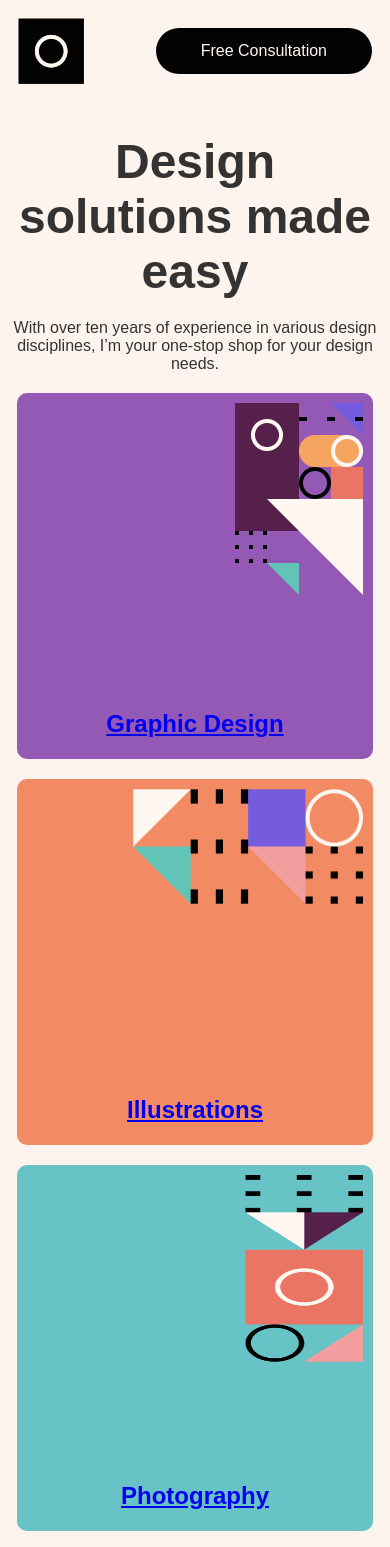
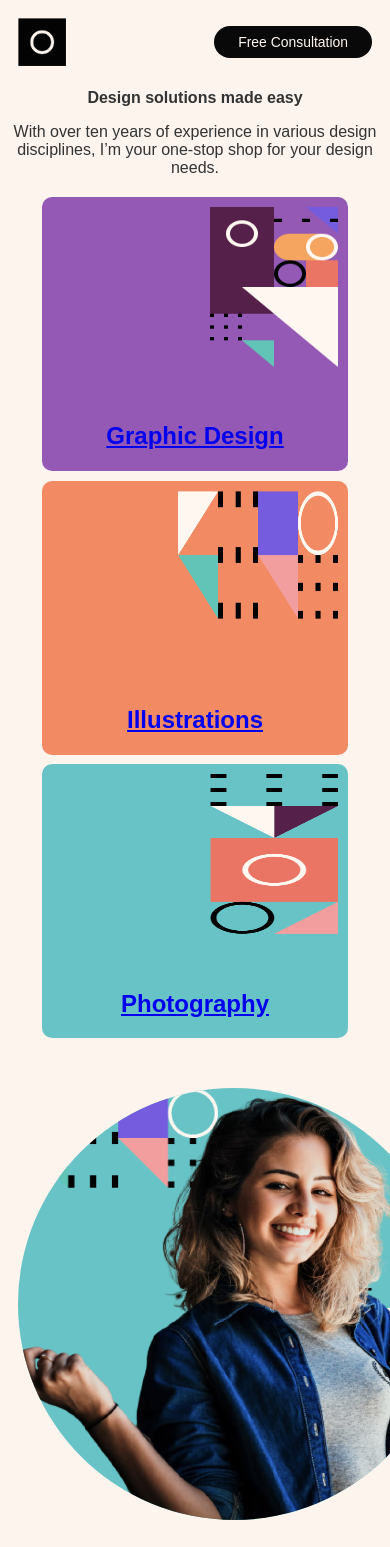
Before and after one commit to AnahiCorral/pagina-dise-o, a plain HTML site: page index.html in a window 390 px wide. Shown: the top 1547 px of the page. Drawn offline with Linux system fonts and the light colour scheme.

Commit message:
implementacion de media queries

```diff
--- a/styles.css
+++ b/styles.css
@@ -12,13 +12,13 @@ nav {
 }
 
 #logo img {
-  width: 4.125rem;
+  width: 3.425rem;
 }
 
 #call-to-action {
-  background-color: #030303;
+  background-color: #090909;
   color: #FFF7F0;
-  padding: 0.875rem 2.8125rem;
+  padding: 0.8rem 2.8rem;
   border-radius: 50rem;
 }
 
@@ -68,23 +68,23 @@ nav {
   top: 10px;
   right: 10px;
   width: 8rem;
-  height: 12rem;
+  height: 10rem;
 }
 
 .image2 {
   position: absolute;
   top: 10px;
   right: 10px;
-  width: 14.375rem;
-  height: 7.175rem;
+  width: 10rem;
+  height: 8rem;
 }
 
 .image3 {
   position: absolute;
   top: 10px;
   right: 10px;
-  width: 7.375rem;
-  height: 11.675rem;
+  width: 8rem;
+  height: 10rem;
 }
 
 .profile-section {
@@ -101,8 +101,8 @@ nav {
 }
 
 .profile-pic {
-  width: 27.8125rem;
-  height: 27.8125rem;
+  width: 27rem;
+  height: 27rem;
   border-radius: 50%;
   background-color: #68c3c6;
   background-size: cover;
@@ -112,7 +112,7 @@ nav {
   url('./img/illustration-illustrations.png'),
   url('./img/illustration-photography.png');
 background-size: 200px 100px, 90px 100px;
-background-position: 0% 30%, 100% 60%;
+background-position: 0% 0%, 100% 60%;
 background-repeat: no-repeat, no-repeat;
 }
 
@@ -123,7 +123,6 @@ background-repeat: no-repeat, no-repeat;
 }
 
 .profile-info {
-  display: flex;
   flex-direction: column;
   justify-content: center;
   align-items: flex-start;
@@ -134,8 +133,58 @@ background-repeat: no-repeat, no-repeat;
 
 .button {
   display: inline-flex;
-  padding: 0.625rem 1.25rem;
+  padding: 0.6rem 1.2rem;
   background: #f87266;
   color: #f9f2f2;
   border-radius: 500px;
 }
+
+/*  tablets */
+@media (min-width: 768px) and (max-width: 1024px) {
+
+  #her h1 {
+    font-size: 2.5rem;
+  }
+
+  .image-container a {
+    width: 18rem;
+    height: 18rem;
+  }
+
+  .profile-info {
+    max-width: 20rem;
+    margin: auto;
+  }
+
+  .button {
+    padding: 0.5rem 1rem;
+  }
+}
+
+/* Ecelular */
+@media (max-width: 767px) {
+
+#logo img {
+  width: 3rem;
+}
+
+#call-to-action {
+  padding: 0.5rem 1.5rem;
+  font-size: 0.87rem;
+}
+
+#her h1 {
+  text-align: center;
+  font-size: 1rem;
+  margin-bottom: 1rem;
+}
+
+.image-container {
+  gap: 0.6rem;
+}
+
+.image-container a {
+  width: 19rem;
+  height: 17rem;
+  }
+}
```
